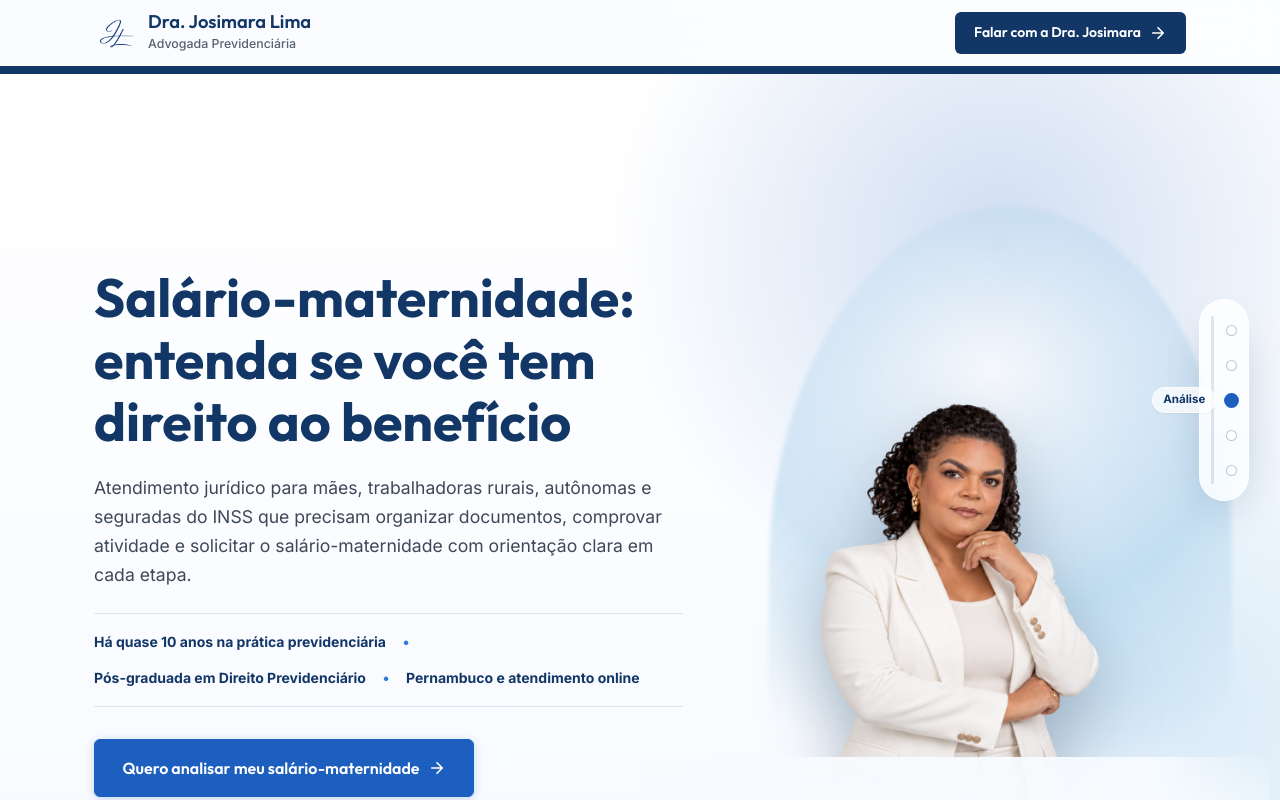
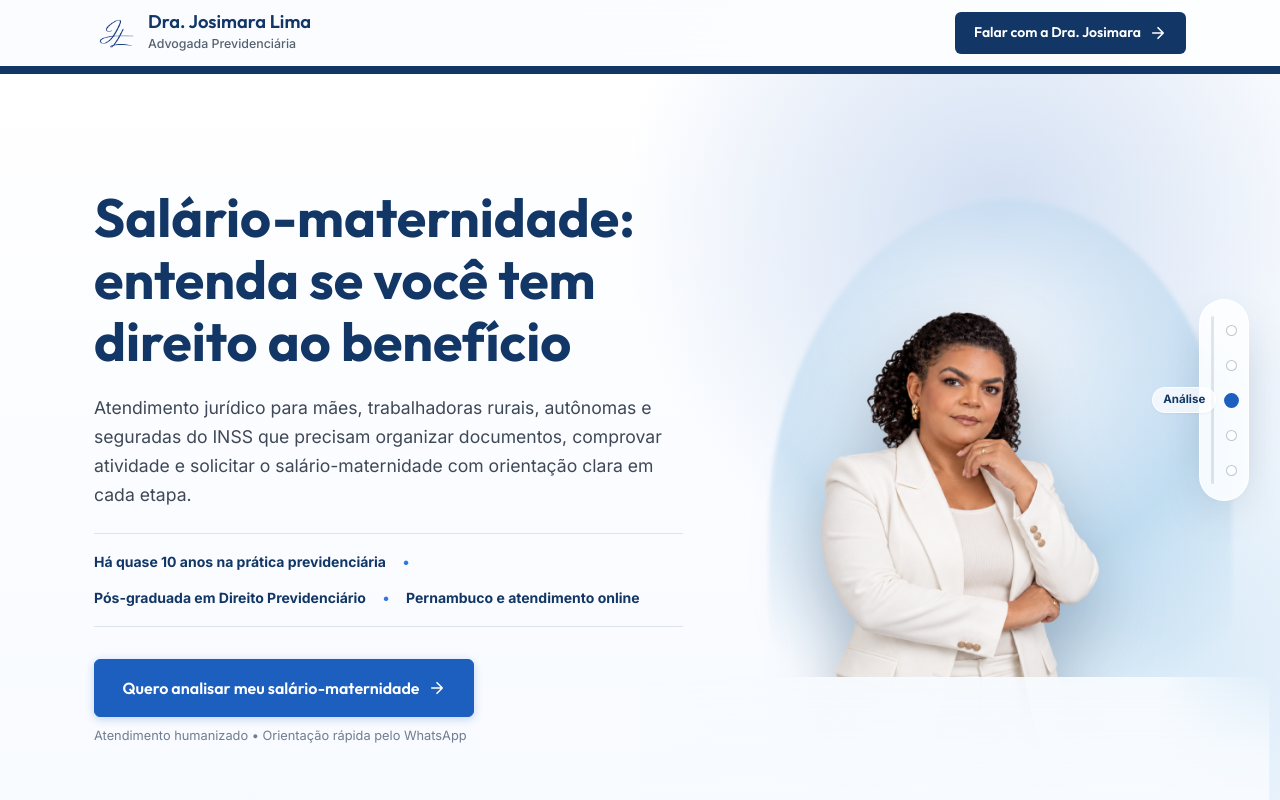
Before and after one commit to Reinatofarias/advjosimaralima, a Next.js app: page / in a window 1280 px wide. Shown: the top 800 px of the page. Built offline with nearby package versions, Linux system fonts and the light colour scheme; no server answers.

Commit message:
Ajusta proporcao da foto no hero

```diff
--- a/src/components/sections/Hero/Hero.module.css
+++ b/src/components/sections/Hero/Hero.module.css
@@ -105,7 +105,7 @@
 .frameContainer {
   position: relative;
   width: 100%;
-  max-width: clamp(700px, 60vw, 960px);
+  max-width: clamp(480px, 38vw, 640px);
   min-height: 100%;
   display: flex;
   align-items: flex-end;
@@ -125,7 +125,7 @@
 .portraitFrame {
   position: relative;
   width: 100%;
-  min-height: 760px;
+  min-height: 680px;
   display: flex;
   align-items: flex-end;
   justify-content: center;
@@ -158,11 +158,11 @@
 .photoImage {
   position: relative;
   z-index: 1;
-  width: min(136%, 860px);
+  width: min(101%, 680px);
   height: auto;
   object-fit: contain;
   filter: drop-shadow(0 30px 34px rgba(8, 31, 61, 0.28));
-  transform: translateY(12px);
+  transform: translateY(0);
 }
 
 @media (max-width: 992px) {
```
